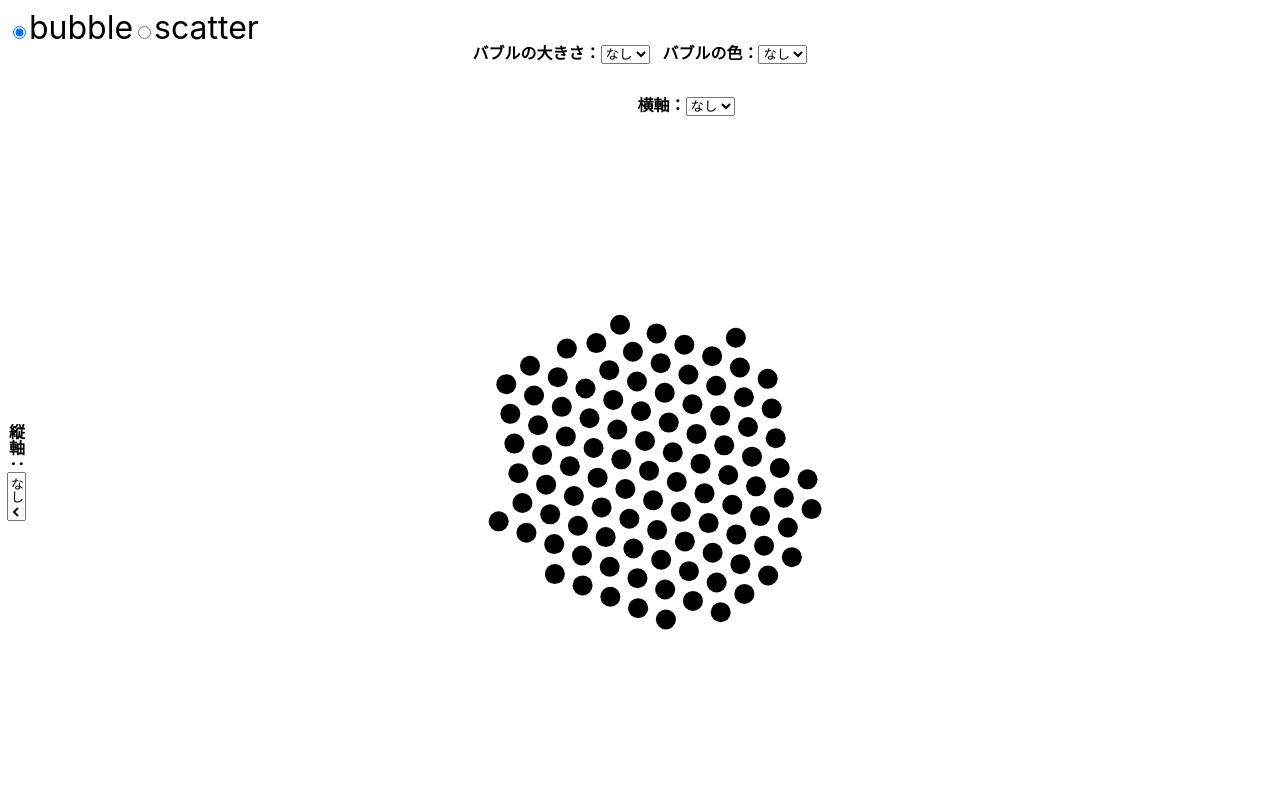
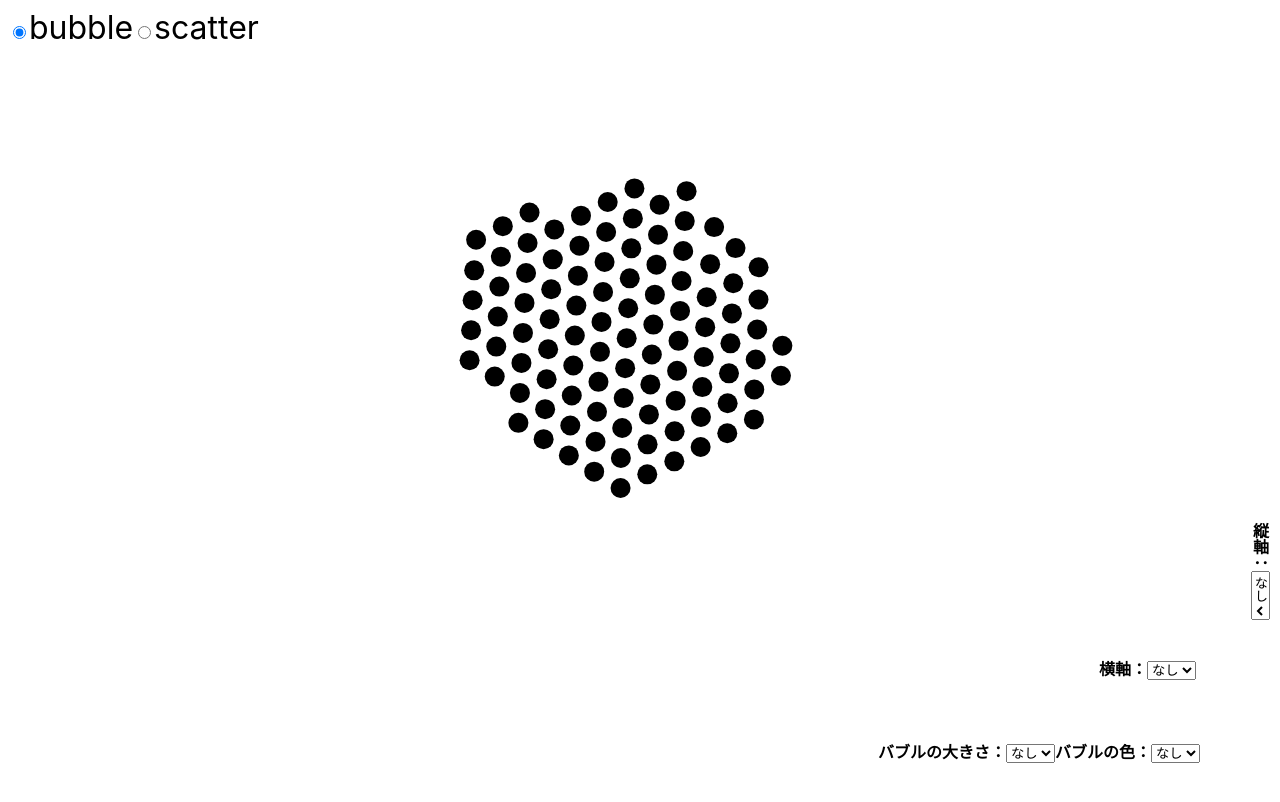
Before and after one commit to yuiseki/inclusive-chart-vite, a React (Vite) app: page /#bubble in a window 1280 px wide. Built offline with nearby package versions, Linux system fonts and the light colour scheme.

Commit message:
スマホの世界観にする

```diff
--- a/src/components/InteractiveBubbleChart.tsx
+++ b/src/components/InteractiveBubbleChart.tsx
@@ -46,30 +46,67 @@ export const InteractiveBubbleChart: React.VFC = () => {
   return (
     <div
       style={{
-        height: "100%",
+        height: "94vh",
         display: "flex",
         flexDirection: "column",
         alignItems: "stretch",
         alignContent: "stretch",
       }}
     >
-      <div style={{ flexGrow: 0 }}>
-        <div style={{ width: "100%", textAlign: "center" }}>
+      <div style={{ flexGrow: 1, display: "flex", flexDirection: "column" }}>
+        {/* 縦軸 */}
+        <div style={{ flexGrow: 1, display: "flex", marginRight: "4px" }}>
+          <div
+            ref={div}
+            style={{
+              height: "100%",
+              width: "100%",
+            }}
+          >
+            <AbstractBubbleChart
+              width={width}
+              height={height}
+              rawData={dataList}
+              bubbleSize={bubbleSize}
+              bubbleColor={bubbleColor}
+              xAxis={xAxis}
+              yAxis={yAxis}
+            />
+          </div>
+          <div
+            style={{
+              flexGrow: 1,
+              display: "flex",
+              alignItems: "center",
+              writingMode: "vertical-rl",
+              margin: "4px",
+            }}
+          >
+            {yAxis === "none" && (
+              <div style={{ height: "100%", textAlign: "end" }}>
                 <b>
-            バブルの大きさ：
-            <select name="bubbleSize" onChange={onChangeBubbleSize}>
+                  縦軸：
+                  <select name="yAxis" onChange={onChangeYAxis}>
                     <option value="none">なし</option>
+                    <option value="age">年齢</option>
                     <option value="income">所得</option>
                   </select>
                 </b>
-          <b style={{ marginLeft: "1%" }}>
-            バブルの色：
-            <select name="bubbleColor" onChange={onChangeBubbleColor}>
-              <option value="none">なし</option>
-              <option value="sex">性別</option>
-              <option value="job">仕事</option>
-            </select>
-          </b>
+              </div>
+            )}
+            {yAxis === "age" && (
+              <InteractiveBubbleChartAxis
+                onResetAxis={onChangeYAxis}
+                patterns={["子ども", "大人", "老人"]}
+              />
+            )}
+            {yAxis === "income" && (
+              <InteractiveBubbleChartAxis
+                onResetAxis={onChangeYAxis}
+                patterns={["低所得", "中所得", "高所得"]}
+              />
+            )}
+          </div>
         </div>
         <div
           style={{
@@ -77,11 +114,13 @@ export const InteractiveBubbleChart: React.VFC = () => {
             display: "flex",
             alignItems: "center",
             height: "80px",
+            margin: "4px",
           }}
         >
-          <div style={{ height: "100px", width: "100px" }}></div>
           {xAxis === "none" && (
-            <div style={{ width: "100%", textAlign: "center", margin: "4px" }}>
+            <div
+              style={{ width: "100%", textAlign: "end", marginRight: "80px" }}
+            >
               <b>
                 横軸：
                 <select name="xAxis" onChange={onChangeXAxis}>
@@ -105,57 +144,39 @@ export const InteractiveBubbleChart: React.VFC = () => {
             />
           )}
         </div>
-      </div>
-      <div style={{ flexGrow: 1, display: "flex", marginLeft: "4px" }}>
         <div
           style={{
-            flexGrow: 1,
             display: "flex",
-            alignItems: "center",
-            writingMode: "vertical-rl",
+            flexGrow: 0,
+            width: "100%",
+            height: "80px",
+            verticalAlign: "middle",
+            alignItems: "flex-end",
+            lineHeight: "80px",
+            textAlign: "end",
+            justifyContent: "flex-end",
           }}
         >
-          {yAxis === "none" && (
-            <div style={{ height: "100%", textAlign: "center" }}>
+          <div>
             <b>
-                縦軸：
-                <select name="yAxis" onChange={onChangeYAxis}>
+              バブルの大きさ：
+              <select name="bubbleSize" onChange={onChangeBubbleSize}>
                 <option value="none">なし</option>
-                  <option value="age">年齢</option>
                 <option value="income">所得</option>
               </select>
             </b>
           </div>
-          )}
-          {yAxis === "age" && (
-            <InteractiveBubbleChartAxis
-              onResetAxis={onChangeYAxis}
-              patterns={["子ども", "大人", "老人"]}
-            />
-          )}
-          {yAxis === "income" && (
-            <InteractiveBubbleChartAxis
-              onResetAxis={onChangeYAxis}
-              patterns={["低所得", "中所得", "高所得"]}
-            />
-          )}
+          <div>
+            <b>
+              バブルの色：
+              <select name="bubbleColor" onChange={onChangeBubbleColor}>
+                <option value="none">なし</option>
+                <option value="sex">性別</option>
+                <option value="job">仕事</option>
+              </select>
+            </b>
           </div>
-        <div
-          ref={div}
-          style={{
-            height: "100%",
-            width: "100%",
-          }}
-        >
-          <AbstractBubbleChart
-            width={width}
-            height={height}
-            rawData={dataList}
-            bubbleSize={bubbleSize}
-            bubbleColor={bubbleColor}
-            xAxis={xAxis}
-            yAxis={yAxis}
-          />
+          <div style={{ width: "80px" }} />
         </div>
       </div>
     </div>
--- a/src/components/InteractiveBubbleChartAxis.tsx
+++ b/src/components/InteractiveBubbleChartAxis.tsx
@@ -6,20 +6,6 @@ export const InteractiveBubbleChartAxis: React.VFC<{
 }> = ({ onResetAxis, patterns }) => {
   return (
     <div style={{ width: "100%", height: "100%", display: "flex" }}>
-      <button
-        style={{
-          flexGrow: 0,
-          height: "80px",
-          width: "80px",
-          padding: "6px",
-          margin: "4px",
-          border: 0,
-        }}
-        value="none"
-        onClick={onResetAxis}
-      >
-        リセット
-      </button>
       <div
         style={{
           flexGrow: 1,
@@ -42,6 +28,20 @@ export const InteractiveBubbleChartAxis: React.VFC<{
           </div>
         ))}
       </div>
+      <button
+        style={{
+          flexGrow: 0,
+          height: "80px",
+          width: "80px",
+          padding: "6px",
+          margin: "4px",
+          border: 0,
+        }}
+        value="none"
+        onClick={onResetAxis}
+      >
+        リセット
+      </button>
     </div>
   );
 };
```
Lines whose indentation alone changed are shown as unchanged.
